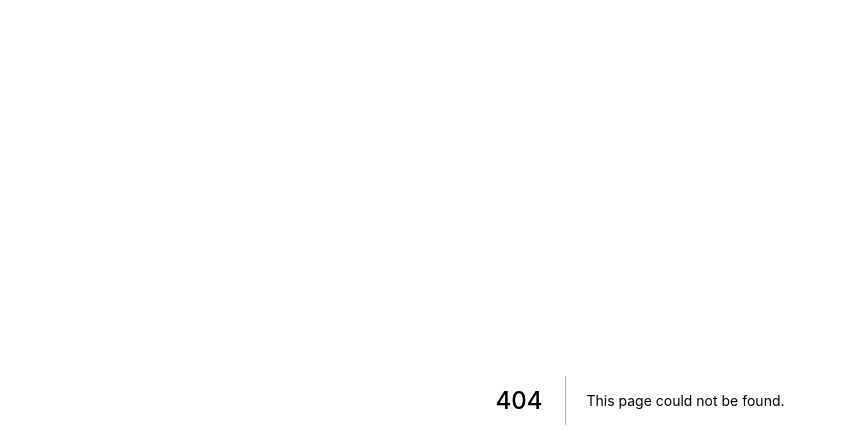
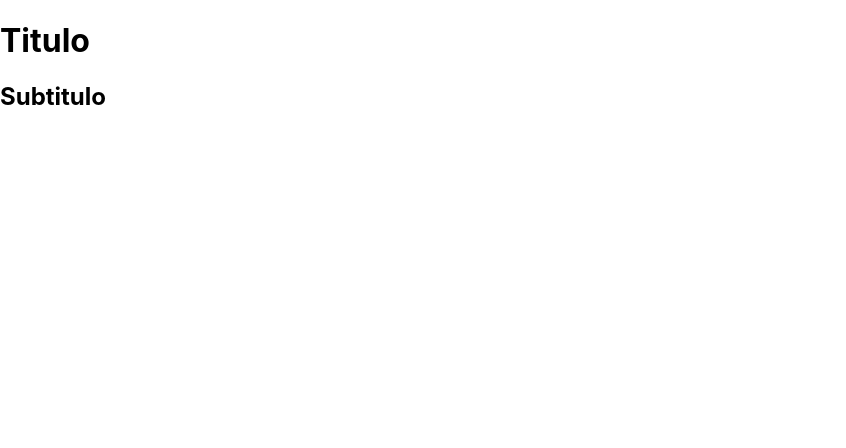
Before and after one commit to GeorgeSalu/nextjs, a Next.js app in the folder exercicios/: page /basicos/fragment2 in a window 1280 px wide. Before the commit this address had no page. Shown: the top 448 px of the page, without its empty margins (0-846 px from the left). Built offline with nearby package versions, Linux system fonts and the light colour scheme.

Commit message:
fragment #02

```diff
--- /dev/null
+++ b/exercicios/pages/basicos/fragment2.jsx
@@ -0,0 +1,8 @@
+export default function fragment() {
+    return (
+        <>
+            <h1>Titulo</h1>
+            <h2>Subtitulo</h2>
+        </>
+    )
+}
```
